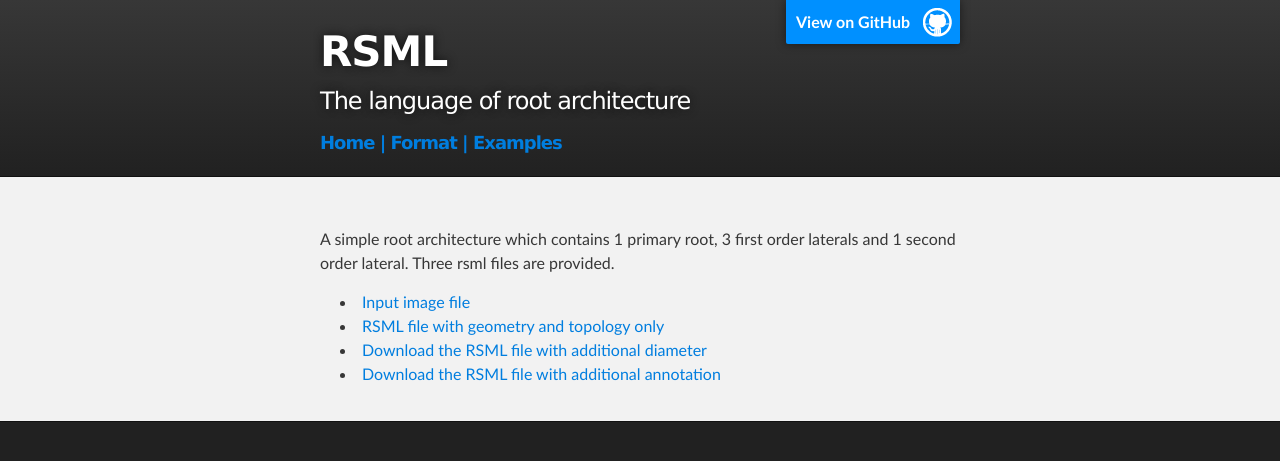
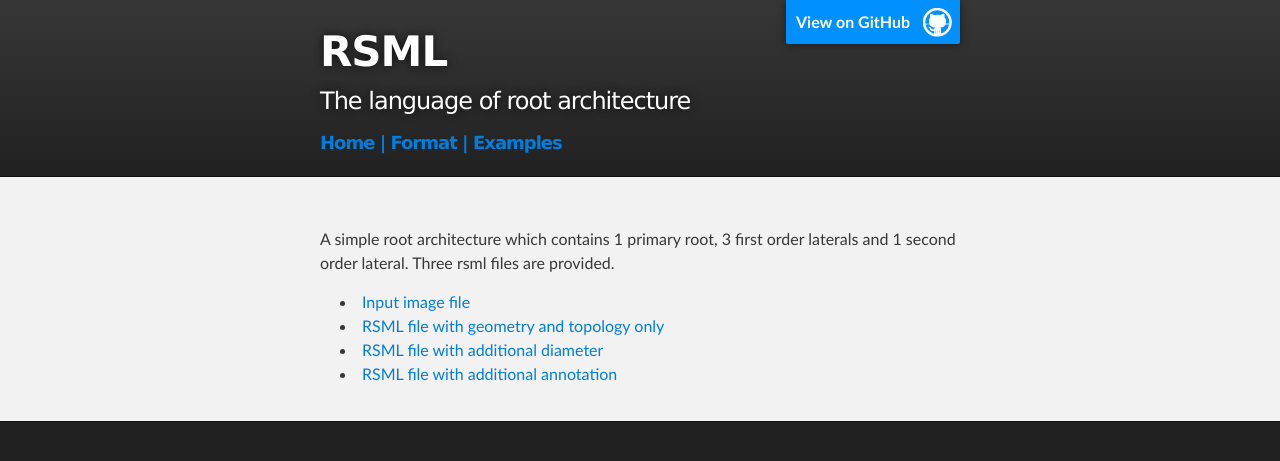
Before and after one commit to RootSystemML/RootSystemML.github.io, a Jekyll site: the page built from examples/arabidopsis_simple.md, in a window 1280 px wide. Shown: the top 461 px of the page. Built offline with Jekyll 4.4.1, drawn with Linux system fonts in a browser that asks for light colours.

Commit message:
arabido example corrections

```diff
--- a/examples/arabidopsis_simple.md
+++ b/examples/arabidopsis_simple.md
@@ -10,5 +10,5 @@ A simple root architecture which contains 1 primary root, 3 first order laterals
 
   - [Input image file](/images/examples/arabidopsis-simple.png)
   - [RSML file with geometry and topology only](/images/examples/arabidopsis-simple.rsml)
-  - [Download the RSML file with additional diameter](/images/examples/arabidopsis-simple_with_diameter.rsml)
-  - [Download the RSML file with additional annotation](/images/examples/arabidopsis-simple_with_annotation.rsml)
+  - [RSML file with additional diameter](/images/examples/arabidopsis-simple_with_diameter.rsml)
+  - [RSML file with additional annotation](/images/examples/arabidopsis-simple_with_annotation.rsml)
```
